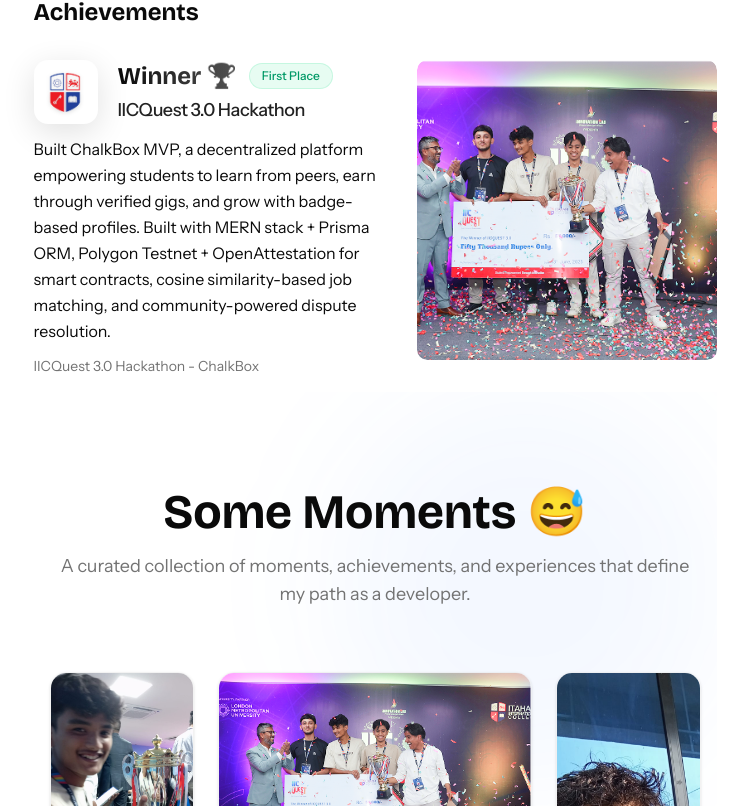
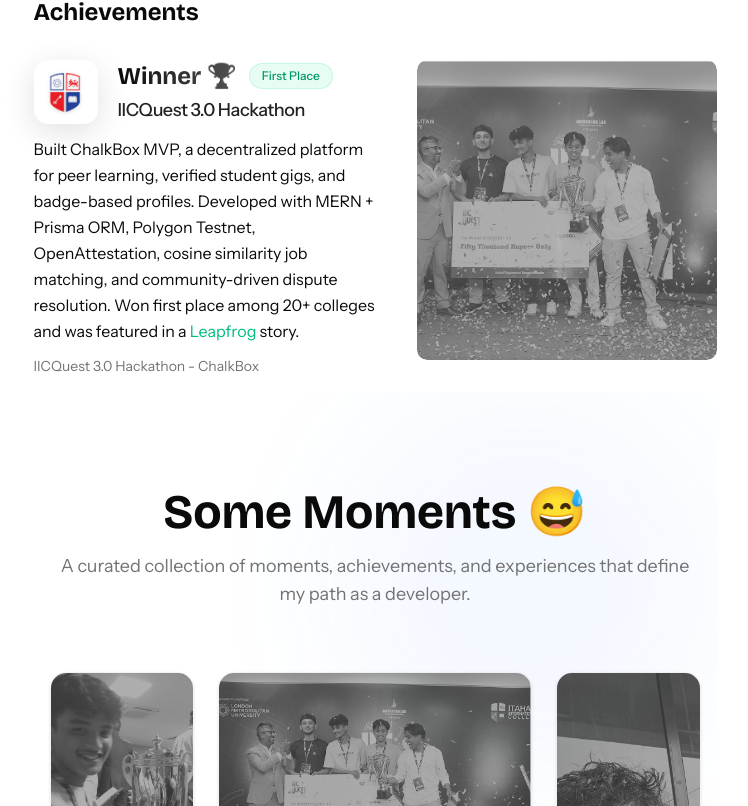
Before and after one commit to Rupe88/my-portfolio, a Next.js app: page / in a window 1280 px wide. Shown: the part 1434-2240 px from the top of the page, without its empty margins (265-1013 px from the left). Built offline with nearby package versions, Linux system fonts and the light colour scheme.

Commit message:
added changes

```diff
--- a/components/gallery.tsx
+++ b/components/gallery.tsx
@@ -144,7 +144,7 @@
                                 src={item.src}
                                 alt={item.alt}
                                 fill
-                                className="object-cover transition-transform duration-700 group-hover:scale-110"
+                                className="object-cover transition-all duration-700 grayscale brightness-65 contrast-90 opacity-85 group-hover:grayscale-0 group-hover:brightness-100 group-hover:contrast-100 group-hover:opacity-100 group-hover:scale-110"
                                 sizes="(max-width: 768px) 50vw, 33vw"
                             />
                         </motion.div>
@@ -194,6 +194,13 @@
                             onClick={(e) => e.stopPropagation()}
                         >
                             <div className="relative w-full h-full flex items-center justify-center">
+                                <motion.div
+                                    key={selectedId}
+                                    initial={{ opacity: 0, scale: 0.98 }}
+                                    animate={{ opacity: 1, scale: 1 }}
+                                    transition={{ duration: 0.28, ease: "easeOut" }}
+                                    className="relative w-full h-full"
+                                >
                                     <Image
                                         src={galleryItems[selectedId].src}
                                         alt={galleryItems[selectedId].alt}
@@ -201,6 +208,7 @@
                                         className="object-contain"
                                         priority
                                     />
+                                </motion.div>
                             </div>
 
                             {/* Lightbox Caption */}
--- a/components/home-achievements.tsx
+++ b/components/home-achievements.tsx
@@ -1,10 +1,51 @@
 "use client"
 import Image from "next/image"
+import { useEffect, useRef } from "react"
+import confetti from "canvas-confetti"
 import TiltCard from '@/components/TiltCard'
 
 export default function HomeAchievements() {
+  const sectionRef = useRef<HTMLElement | null>(null)
+  const hasCelebratedRef = useRef(false)
+
+  useEffect(() => {
+    if (!sectionRef.current) return
+
+    const observer = new IntersectionObserver(
+      (entries) => {
+        const [entry] = entries
+        if (!entry?.isIntersecting || hasCelebratedRef.current) return
+
+        hasCelebratedRef.current = true
+
+        const baseConfig = {
+          spread: 75,
+          startVelocity: 45,
+          ticks: 250,
+          zIndex: 9999,
+        }
+
+        confetti({
+          ...baseConfig,
+          particleCount: 100,
+          origin: { x: 0.2, y: 0.65 },
+        })
+
+        confetti({
+          ...baseConfig,
+          particleCount: 100,
+          origin: { x: 0.8, y: 0.65 },
+        })
+      },
+      { threshold: 0.45 }
+    )
+
+    observer.observe(sectionRef.current)
+    return () => observer.disconnect()
+  }, [])
+
   return (
-    <section className="py-4 mt-4">
+    <section ref={sectionRef} className="py-4 mt-4">
       <div className="space-y-6 md:space-y-8">
         <h2 className="text-xl md:text-2xl font-bold text-foreground font-bricolage">Achievements</h2>
 
@@ -28,9 +69,12 @@
               </div>
             </div>
             <p className="text-sm md:text-base text-foreground leading-relaxed">
-              Built ChalkBox MVP, a decentralized platform empowering students to learn from peers, earn through verified gigs,
-              and grow with badge-based profiles. Built with MERN stack + Prisma ORM, Polygon Testnet + OpenAttestation for smart contracts,
-              cosine similarity-based job matching, and community-powered dispute resolution.
+              Built ChalkBox MVP, a decentralized platform for peer learning,
+              verified student gigs, and badge-based profiles. Developed with
+              MERN + Prisma ORM, Polygon Testnet, OpenAttestation, cosine
+              similarity job matching, and community-driven dispute resolution.
+              Won first place among 20+ colleges and was featured in a{" "}
+              <span className="text-emerald-500">Leapfrog</span> story.
             </p>
             <p className="text-xs md:text-sm text-muted-foreground mt-2">
               IICQuest 3.0 Hackathon - ChalkBox
@@ -39,14 +83,14 @@
           <div className="shrink-0 w-full md:w-auto order-1 md:order-2 flex justify-center md:justify-start">
             <TiltCard
               strength={40}
-              className="w-full max-w-[300px] md:w-[300px] h-[200px] md:h-[300px] !rounded-lg overflow-hidden"
+              className="group w-full max-w-[300px] md:w-[300px] h-[200px] md:h-[300px] !rounded-lg overflow-hidden"
             >
               <Image
                 src="/hackathon.png"
                 alt="IICQuest 3.0 Hackathon - ChalkBox"
                 width={300}
                 height={200}
-                className="w-full h-full object-cover rounded-lg shadow-lg"
+                className="w-full h-full object-cover rounded-lg shadow-lg transition-all duration-500 grayscale brightness-65 contrast-90 opacity-80 group-hover:grayscale-0 group-hover:brightness-100 group-hover:contrast-100 group-hover:opacity-100"
               />
             </TiltCard>
           </div>
--- a/package.json
+++ b/package.json
@@ -40,6 +40,7 @@
         "@vercel/analytics": "latest",
         "@web3forms/react": "^1.1.3",
         "autoprefixer": "^10.4.20",
+        "canvas-confetti": "^1.9.4",
         "class-variance-authority": "^0.7.1",
         "clsx": "^2.1.1",
         "cmdk": "1.0.4",
@@ -68,6 +69,7 @@
     "devDependencies": {
         "@eslint/eslintrc": "^3.3.3",
         "@tailwindcss/postcss": "^4.1.9",
+        "@types/canvas-confetti": "^1.9.0",
         "@types/node": "^22",
         "@types/react": "^19.2.3",
         "@types/react-dom": "^19.2.2",
```
Also changed, not shown: 1 other file (tests, documents, lock files or other folders). Lines whose indentation alone changed are shown as unchanged.
